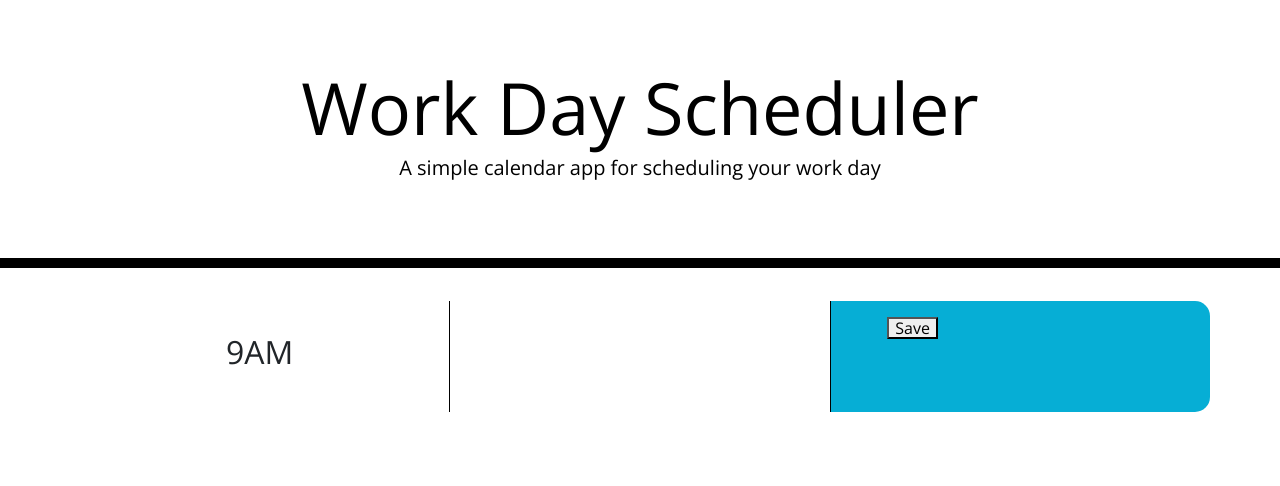
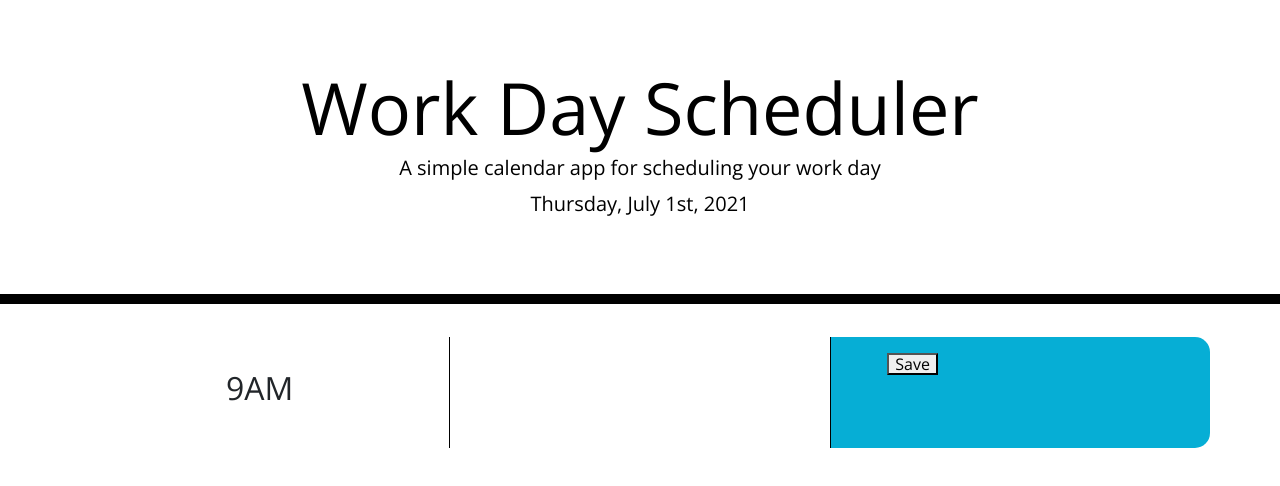
Before and after one commit to apal96/Work-day-schedule, a plain HTML site: page Develop/index.html in a window 1280 px wide. Drawn offline with nearby package versions, Linux system fonts and the light colour scheme.

Commit message:
add date and time

```diff
--- a/Develop/index.html
+++ b/Develop/index.html
@@ -18,6 +18,7 @@
       href="https://fonts.googleapis.com/css?family=Open+Sans&display=swap"
       rel="stylesheet"
     />
+
     <link rel="stylesheet" href="style.css" />
     <title>Work Day Scheduler</title>
   </head>
@@ -38,12 +39,12 @@
           </textarea>
         <div class = "col saveBtn">
           <button>Save</button>
-
         </div>
       </div>
     </div>
 
     <script src="https://cdnjs.cloudflare.com/ajax/libs/jquery/3.2.1/jquery.min.js"></script>
     <script src="https://cdnjs.cloudflare.com/ajax/libs/moment.js/2.24.0/moment.min.js"></script>
+    <script src="script.js"></script>
   </body>
 </html>
--- /dev/null
+++ b/Develop/script.js
@@ -0,0 +1,7 @@
+//Will run when the page is loaded.
+$(document).ready(function () {
+
+$("#currentDay").text(moment().format("dddd, MMMM Do, YYYY"));//format day, Month  date , year EX:Wednesday, June 30th, 2021
+
+
+})
```
